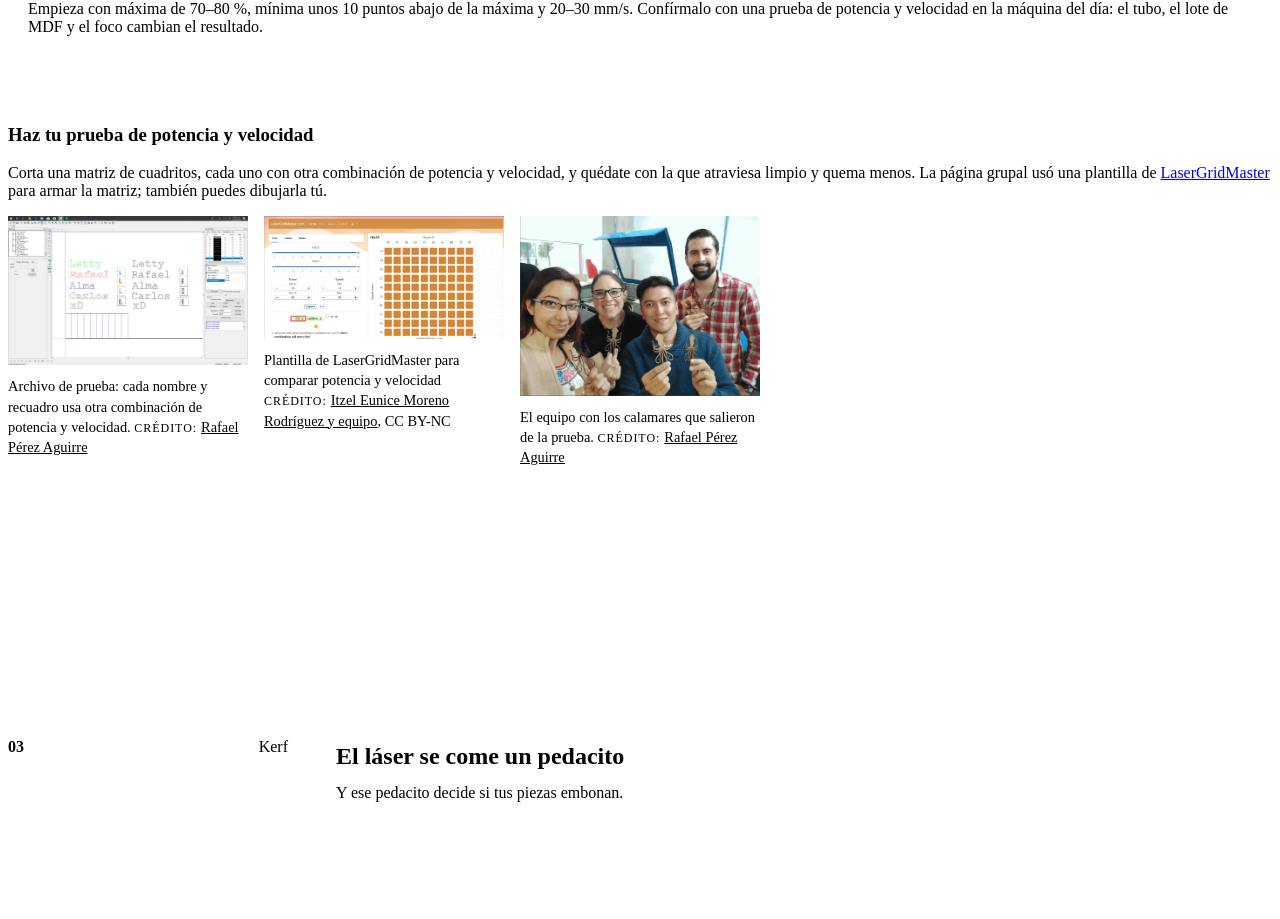
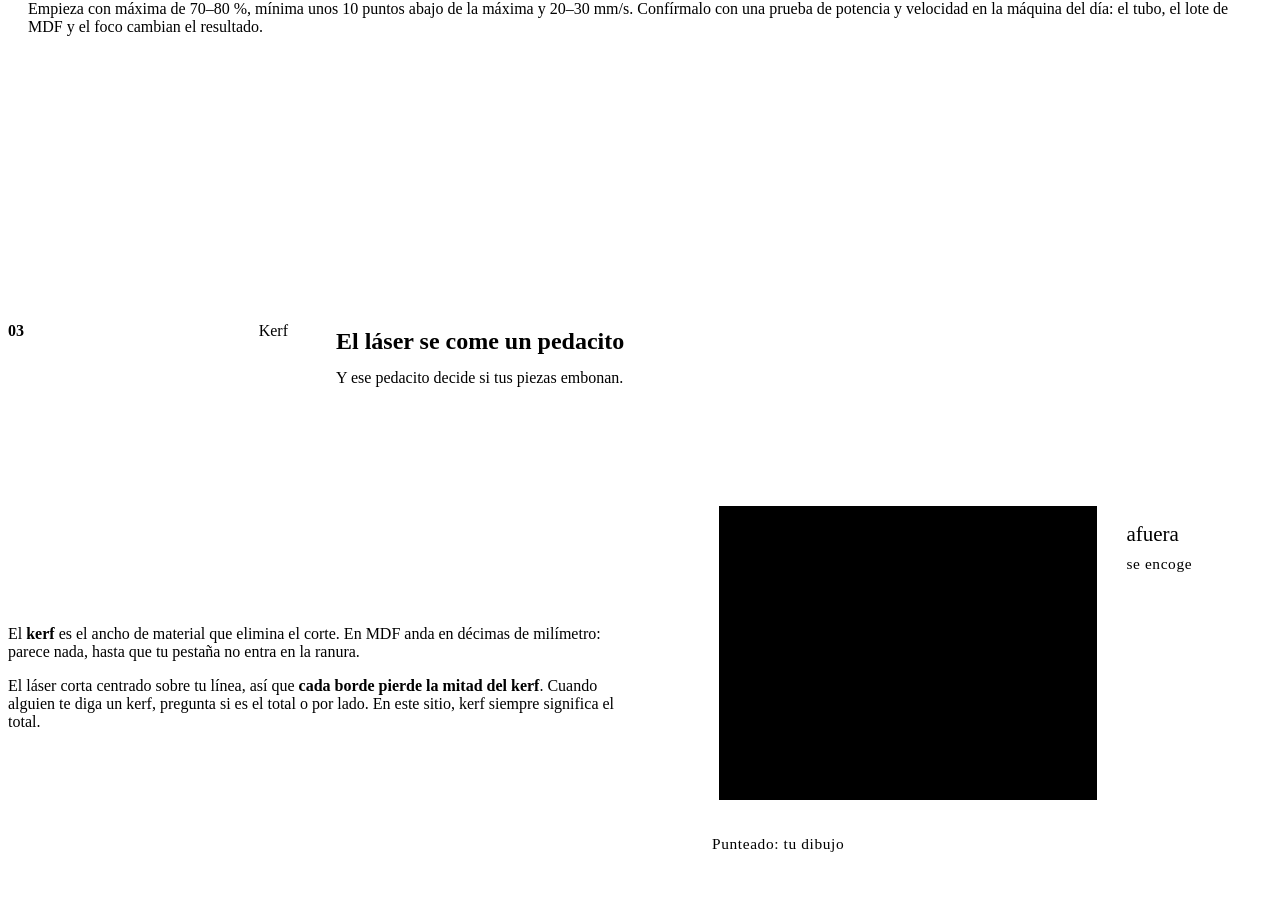
Before and after one commit to Mozta/laser-idit, a React (Vite) app: page / in a window 1280 px wide. Shown: the part 4358-5277 px from the top of the page. Built offline with nearby package versions, Linux system fonts and the light colour scheme; the HTML template or start-up script is replaced by a standard one; a web font is replaced by a local one.

Commit message:
Quita el bloque de prueba de potencia y velocidad

```diff
--- a/src/sections/ComoCorta.jsx
+++ b/src/sections/ComoCorta.jsx
@@ -1,6 +1,5 @@
 import Seccion, { Bloque, Revelar } from '../components/Seccion.jsx'
 import Tarjeta, { Aviso } from '../components/Tarjeta.jsx'
-import Figura from '../components/Figura.jsx'
 import parametros from '../data/parametros.json'
 import '../tools/svg.css'
 import './secciones.css'
@@ -124,21 +123,6 @@ export default function ComoCorta() {
         </Aviso>
       </Bloque>
 
-      <Bloque titulo="Haz tu prueba de potencia y velocidad">
-        <p>
-          Corta una matriz de cuadritos, cada uno con otra combinación de potencia y velocidad, y quédate con la que atraviesa
-          limpio y quema menos. La página grupal usó una plantilla de{' '}
-          <a href="https://lasergridmaster.com/" target="_blank" rel="noreferrer">
-            LaserGridMaster
-          </a>{' '}
-          para armar la matriz; también puedes dibujarla tú.
-        </p>
-        <div className="rejilla-fotos">
-          <Figura ruta="2019/captura18.webp" />
-          <Figura ruta="grupo/lasergrin.webp" />
-          <Figura ruta="2019/team.webp" />
-        </div>
-      </Bloque>
     </Seccion>
   )
 }
```
Also changed, not shown: 1 other file (tests, documents, lock files or other folders).
